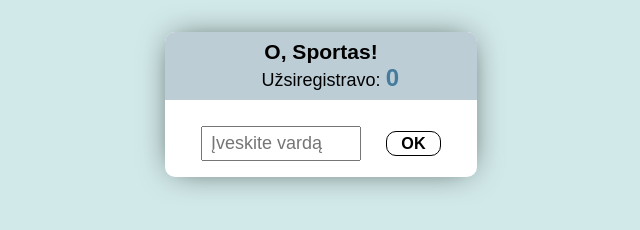
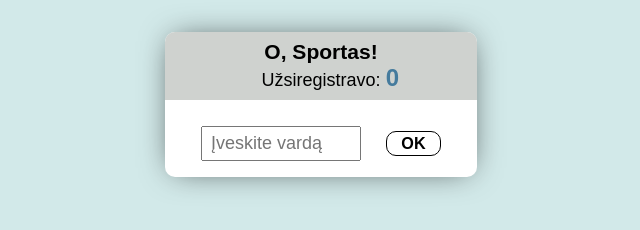
Before and after one commit to aiveris/trefkes, a plain HTML site: page index.html in a window 1280 px wide. Shown: the whole page, without its empty margins (319-959 px from the left). Drawn offline with nearby package versions, Linux system fonts and the light colour scheme; no server answers.

Commit message:
2023-10-05

```diff
--- a/css/style.css
+++ b/css/style.css
@@ -130,7 +130,7 @@ table th {
 }
 .modal-header {
   width: 100%;
-  background: #BDCDD6;
+  background: #CFD2CF;
   padding: 0.5rem;
   border-radius: 10px 10px 0px 0px;
   text-align: right;
```
